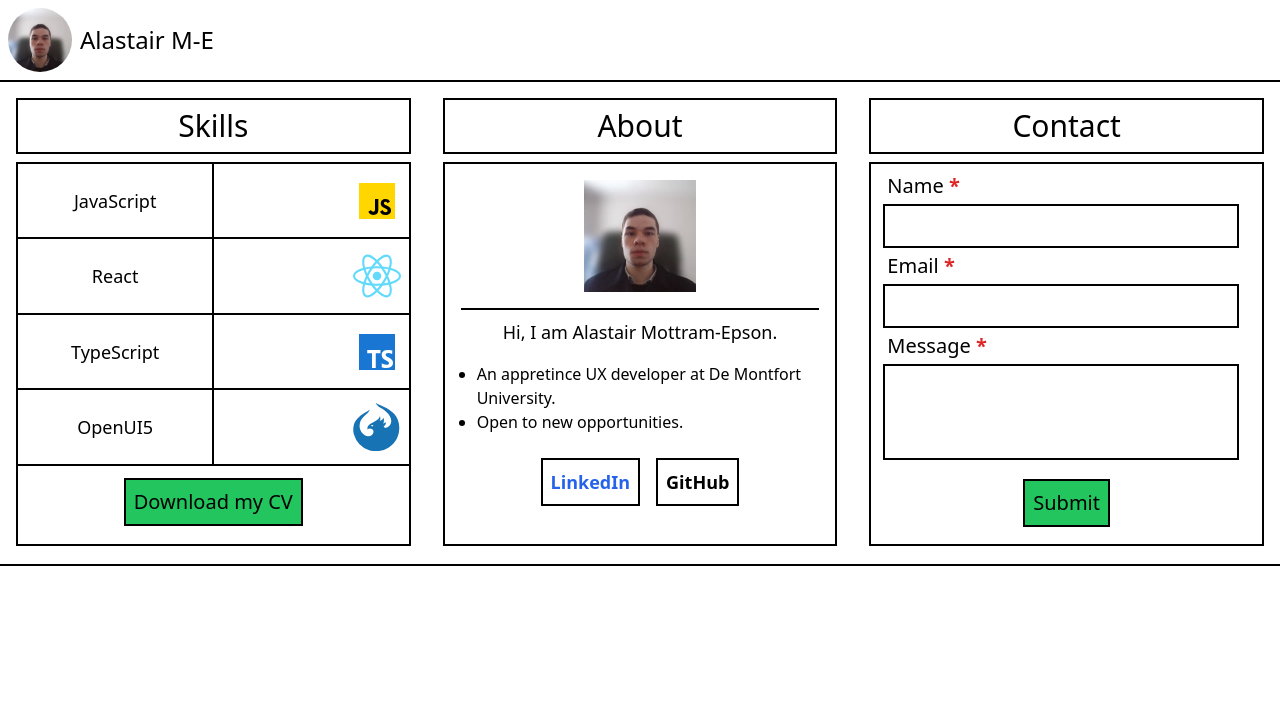
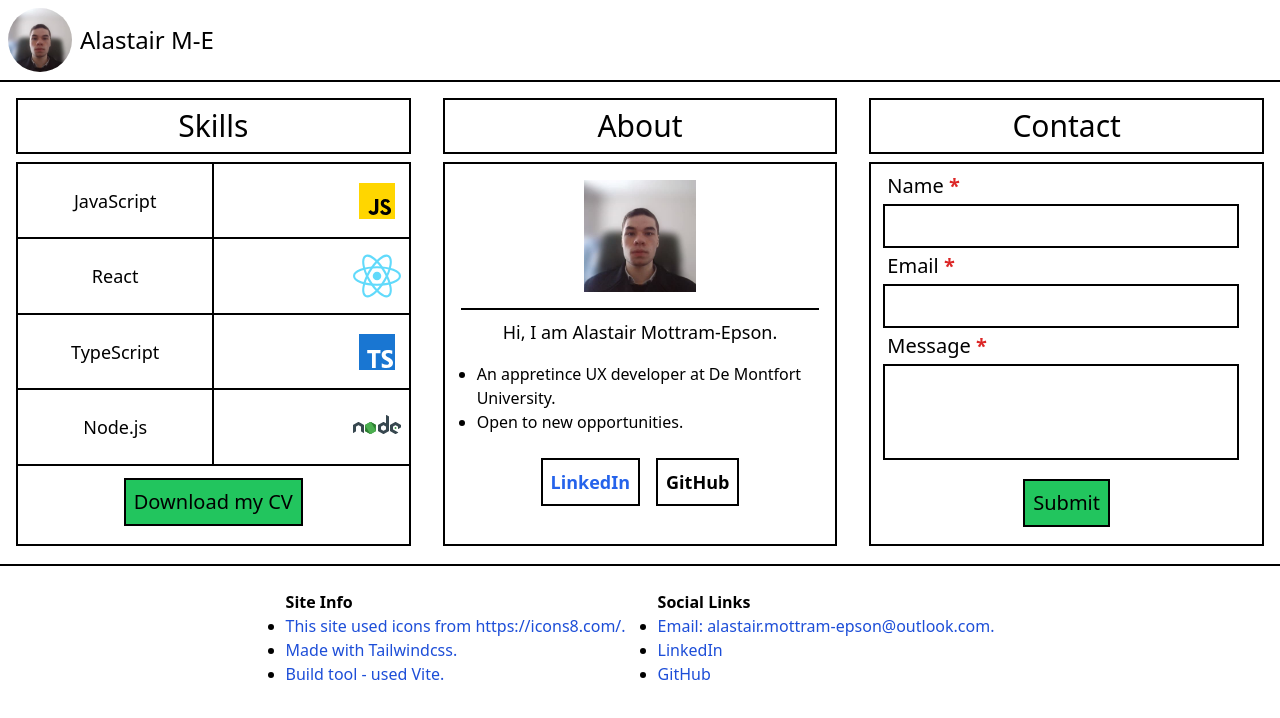
Before and after one commit to AlastairM-E/alastairmottram-epson.co.uk, a website built with Vite: page index.html in a window 1280 px wide. Built offline with nearby package versions, Linux system fonts and the light colour scheme; no server answers.

Commit message:
performance-site | 2022.02.21 | change from UI5 to node.js * Additions: Node.js icon from previous ui5 icon in the skills section. * Use: Better skill on show. * WOrking: Yes.

```diff
--- a/index.html
+++ b/index.html
@@ -16,6 +16,7 @@
   <body id="body">
     <nav class="flex p-2 items-center border-black border-b-2">
       <img
+        loading="lazy"
         src="src/images/Avatar.jpg"
         alt="Alastair Mottram-Epson's face"
         class="mr-2 h-16 rounded-full"
@@ -70,12 +71,12 @@
                 </td>
               </tr>
               <tr class="border-black border-2 border-x-0">
-                <td class="p-2 border-black border-r-2">OpenUI5</td>
+                <td class="p-2 border-black border-r-2">Node.js</td>
                 <td class="p-2">
                   <img
                     class="ml-auto"
-                    src="./src/images/ui5_icon.svg"
-                    alt="OpenUI5 icon"
+                    src="./src/images/icons8-nodejs.svg"
+                    alt="Node.js icon"
                     width="48px"
                     height="48px"
                   />
@@ -95,6 +96,7 @@
         <h1 class="text-3xl p-2 mb-2 border-black border-2">About</h1>
         <div class="border-black border-2 p-4 pt-2 h-96">
           <img
+            loading="lazy"
             src="././src/images/Avatar.jpg"
             alt="Alastair M-E's face"
             class="ml-auto mr-auto w-32 h-32 p-2"
@@ -235,7 +237,7 @@
             <ul class="list-disc">
               <li class="text-base ml-6">
                 <a
-                  class="text-blue-700"
+                  class="text-blue-700 hover:text-blue-500 active:text-purple-600"
                   href="mailto:alastair.mottram-epson@outlook.com"
                   >alastair.mottram-epson@outlook.com</a
                 >
@@ -247,8 +249,39 @@
         </div>
       </div>
     </div>
-    <footer class="flex p-2 items-center border-black border-t-2"></footer>
+    <footer class="flex p-2 items-center border-black border-t-2 justify-center">
+      <section class="m-2 p-2">
+        <strong>Site Info</strong>
+        <ul class="list-disc">
+          <li>
+            <a class="text-blue-700 hover:text-blue-500 active:text-purple-600" href="https://icons8.com/">This site used icons from https://icons8.com/.</a>
+          </li>
+          <li>
+            <a class="text-blue-700 hover:text-blue-500 active:text-purple-600" href="https://tailwindcss.com/">Made with Tailwindcss.</a>
+          </li>
+          <li>
+            <a class="text-blue-700 hover:text-blue-500 active:text-purple-600" href="https://vitejs.dev/">Build tool - used Vite.</a>
+          </li>
+        </ul>
+      </section>
+      <section class="m-2 p-2">
+        <strong>Social Links</strong>
+        <ul class="list-disc">
+          <li>
+            <a class="text-blue-700 hover:text-blue-500 active:text-purple-600" href="mailto:alastair.mottram-epson@outlook.com">Email: alastair.mottram-epson@outlook.com.</a>
+          </li>
+          <li>
+            <a class="text-blue-700 hover:text-blue-500 active:text-purple-600" href="https://www.linkedin.com/in/alastair-m-e/">LinkedIn</a>
+          </li>
+          <li>
+            <a class="text-blue-700 hover:text-blue-500 active:text-purple-600" href="https://github.com/AlastairM-E?tab=repositories">GitHub</a>
+          </li>
+        </ul>
+      </section>
+
+    </footer>
     <script type="module" defer src="/src/main.ts"></script>
-    <script id="googleRecaptchaScript"></script>
+    <script id="googleRecaptchaScript">
+    </script>
   </body>
 </html>
```
Also changed, not shown: src/images/icons8-nodejs.svg (added), src/images/ui5_icon.svg (deleted).
